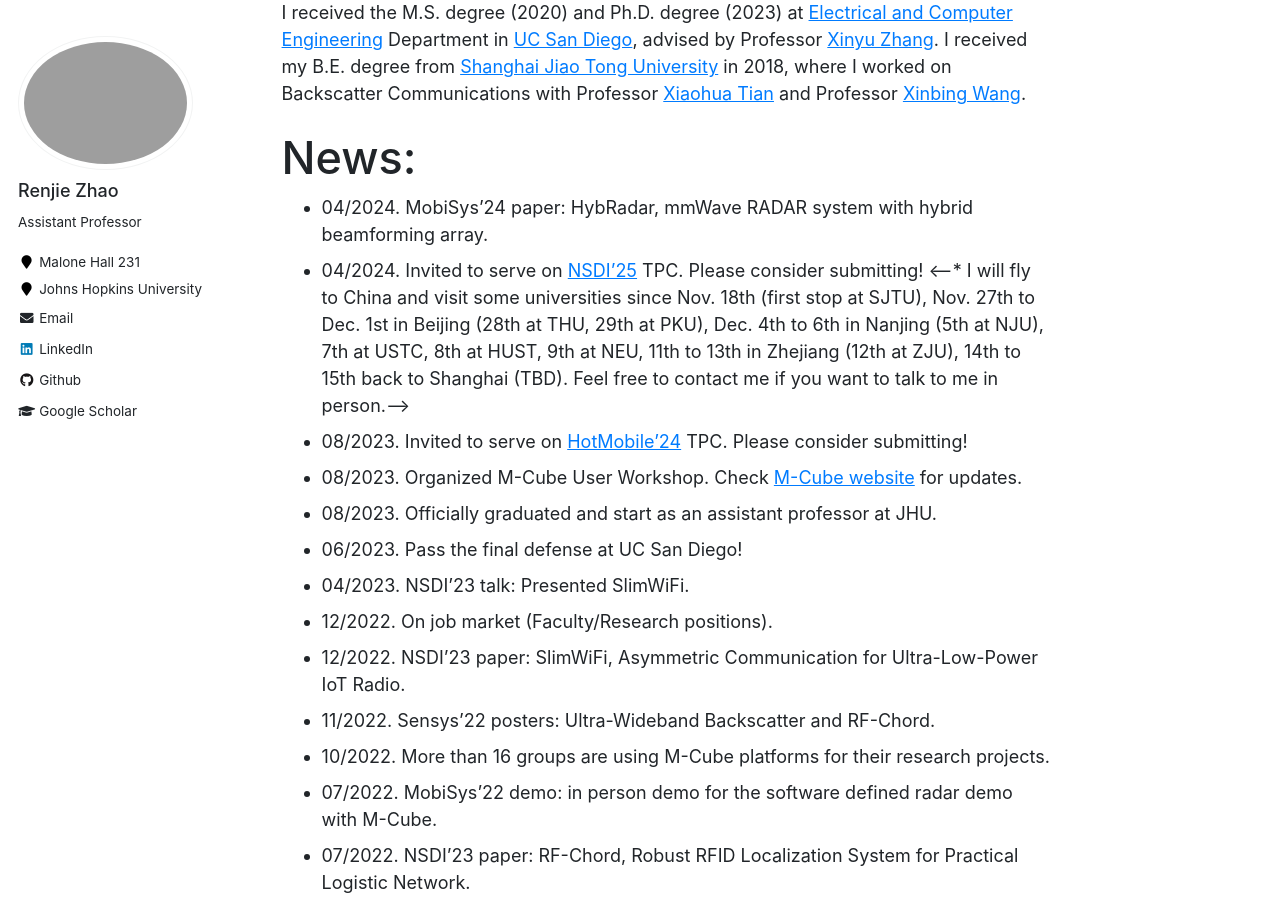
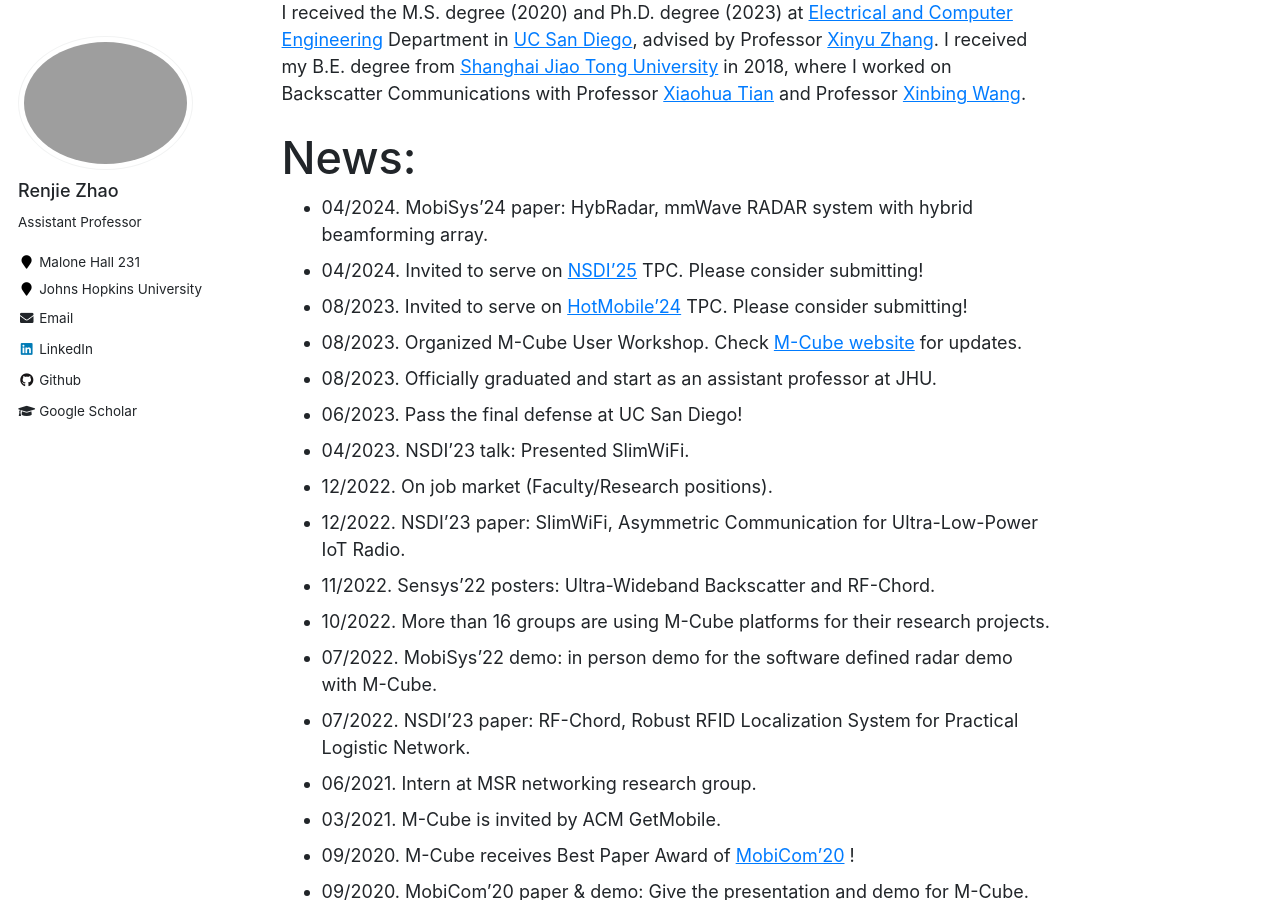
Before and after one commit to mle0108/RenjieZhao.github.io, a Jekyll site: the page built from _pages/about.md, in a window 1280 px wide and 900 px high, scrolled down 648 px. Built offline with Jekyll 4.4.1, drawn with Linux system fonts in a browser that asks for light colours.

Commit message:
update comments

```diff
--- a/_pages/about.md
+++ b/_pages/about.md
@@ -26,7 +26,7 @@ I received my B.E. degree from [Shanghai Jiao Tong University](http://en.sjtu.ed
 # News:
 * 04/2024. MobiSys'24 paper: HybRadar, mmWave RADAR system with hybrid beamforming array.
 * 04/2024. Invited to serve on [NSDI'25](https://www.usenix.org/conference/nsdi25) TPC. Please consider submitting!
-<--* I will fly to China and visit some universities since Nov. 18th (first stop at SJTU), Nov. 27th to Dec. 1st in Beijing (28th at THU, 29th at PKU), Dec. 4th to 6th in Nanjing (5th at NJU), 7th at USTC, 8th at HUST, 9th at NEU, 11th to 13th in Zhejiang (12th at ZJU), 14th to 15th back to Shanghai (TBD).  Feel free to contact me if you want to talk to me in person.-->
+<!-- I will fly to China and visit some universities since Nov. 18th (first stop at SJTU), Nov. 27th to Dec. 1st in Beijing (28th at THU, 29th at PKU), Dec. 4th to 6th in Nanjing (5th at NJU), 7th at USTC, 8th at HUST, 9th at NEU, 11th to 13th in Zhejiang (12th at ZJU), 14th to 15th back to Shanghai (TBD).  Feel free to contact me if you want to talk to me in person.-->
 * 08/2023. Invited to serve on [HotMobile'24](http://www.hotmobile.org/2024/) TPC. Please consider submitting!
 * 08/2023. Organized M-Cube User Workshop. Check [M-Cube website](http://m3.ucsd.edu/sdr/) for updates.
 * 08/2023. Officially graduated and start as an assistant professor at JHU.
```
